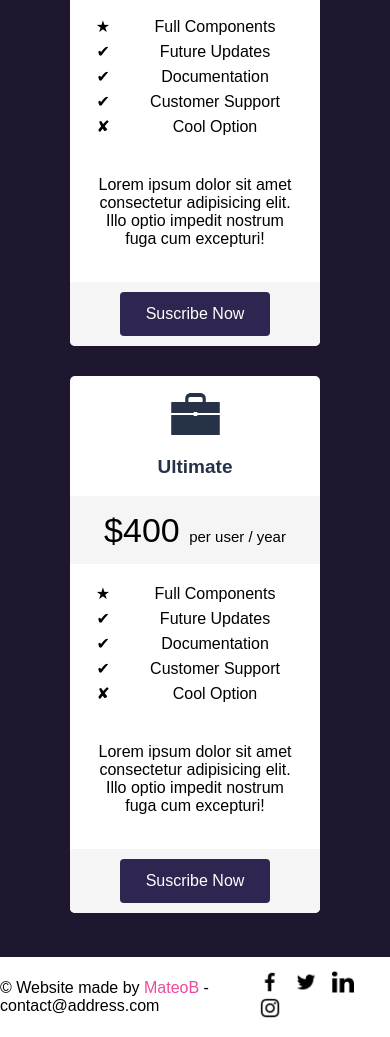
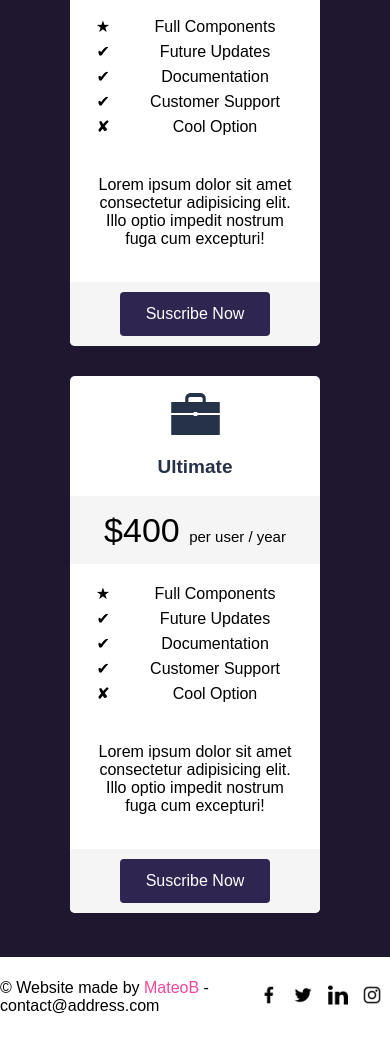
Before and after one commit to mateob24/Proyecto-Bleux, a plain HTML site: page index.html in a window 390 px wide. Shown: the part 2524-3561 px from the top of the page. Drawn offline with Linux system fonts and the light colour scheme.

Commit message:
first commit

```diff
--- a/css/style.css
+++ b/css/style.css
@@ -756,6 +756,6 @@ footer img{
     }
 
     .logoRedes{
-        height: 22px;
+        height: 20px;
     }
 }
```
